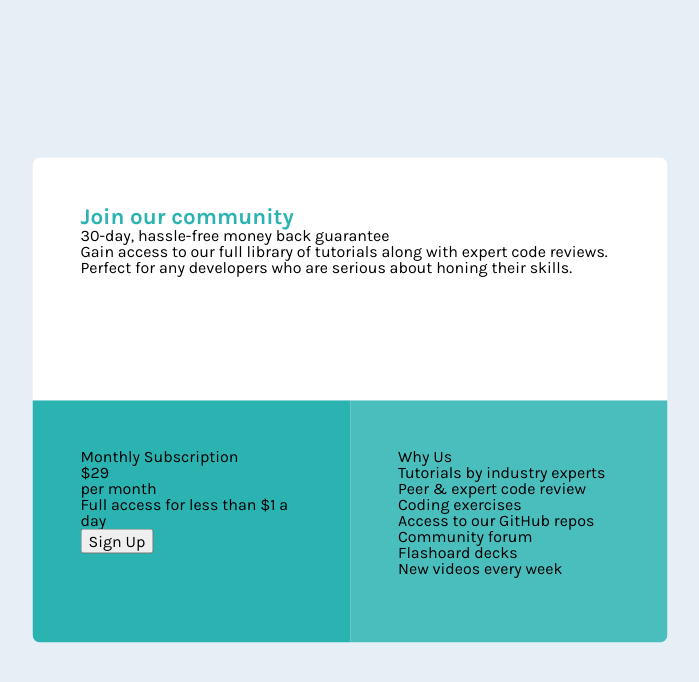
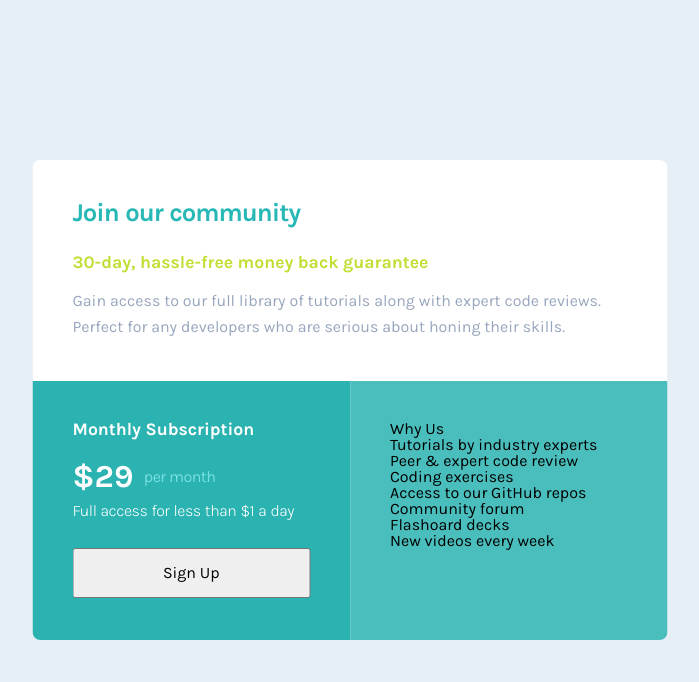
Before and after one commit to domenicaperez000/single_price_grid, a plain HTML site: page index.html in a window 1280 px wide. Shown: the whole page, without its empty margins (290-989 px from the left). Drawn offline with Linux system fonts and the light colour scheme.

Commit message:
moremoremore

```diff
--- a/index.html
+++ b/index.html
@@ -22,7 +22,7 @@
   <div class="second">
     <h2>Monthly Subscription</h2>
     <h1>$29</h1><p>per month</p>
-    <p>Full access for less than $1 a day</p>
+    <p class="bottom">Full access for less than $1 a day</p>
     <button>Sign Up</button>
 
   </div>
--- a/style.css
+++ b/style.css
@@ -58,16 +58,16 @@ textarea {
     display: grid;
     position: absolute;
     width: 635px;
-    height: 485px;
+    height: 480px;
     top: 50%;
     left: 50%;
     transform: translate(-50%, -50%);
     overflow: hidden;
     border-radius: 8px;
-   grid-template-rows: 2fr 2fr;
+    grid-template-rows: 46% 54%;
     grid-template-columns: 1fr 50% 50%;
-   grid-template-areas: "first first first"
-   ". second third";
+    grid-template-areas: "first first first"
+    ". second third";
     font-family: "Karla", sans-serif;
     font-optical-sizing: auto;
     font-style: normal;
@@ -77,18 +77,71 @@ textarea {
     grid-area: first;
 }
 .second {
+    display: grid;
+    grid-template-areas:
+    "top top top"
+    "number month ."
+    "bottom bottom bottom"
+    "button button button";
     background-color: #2bb3b1;
     grid-area: second;
+    grid-template-rows: 40px 42px 45px 50px;
 }
 .third {
     background-color: #4abebd;
     grid-area: third;
 }
 .first, .second, .third {
-    padding: 3rem;
+    padding: 2.5rem;
 }
 .first > h1 {
-    font-size: 1.4rem;
+    font-size: 1.6rem;
     font-weight: 700;
-    color: #2bb3b1;;
+    color: #27b8b6;
+    letter-spacing: -1px;
+    word-spacing: 1px;
 }
+.first > h2 {
+    margin: 1.8rem 0 1rem 0;
+    font-weight: 700;
+    color: hsl(71, 73%, 54%);
+    font-size: 1.1rem;
+}
+.first > p {
+    color: hsl(218, 22%, 67%);
+    font-weight: 400;
+    word-spacing: 0.1px;
+    font-size: 1rem;
+    line-height: 1.6rem;
+}
+.second > h2 {
+    grid-area: top;
+    color: #ffffff;
+    font-weight: 700;
+    word-spacing: 0.1px;
+    font-size: 1.1rem;
+}
+.second > h1 {
+    grid-area: number;
+    color: #ffffff;
+    font-weight: 700;
+    font-size: 2rem;
+}
+.second > p {
+   grid-area: month;
+   margin: 8px 0 0 5px;
+   color: #77e0e0;
+   font-size: 1rem;
+   letter-spacing: -0.5px;
+}
+.second > .bottom {
+    grid-area: bottom;
+    color: #ffffff;
+    font-weight: 300;
+    font-size: 16px;
+    margin: 0 0 0 0;
+    word-spacing: 1px;
+}
+.second > button {
+    grid-area: button;
+}
```
